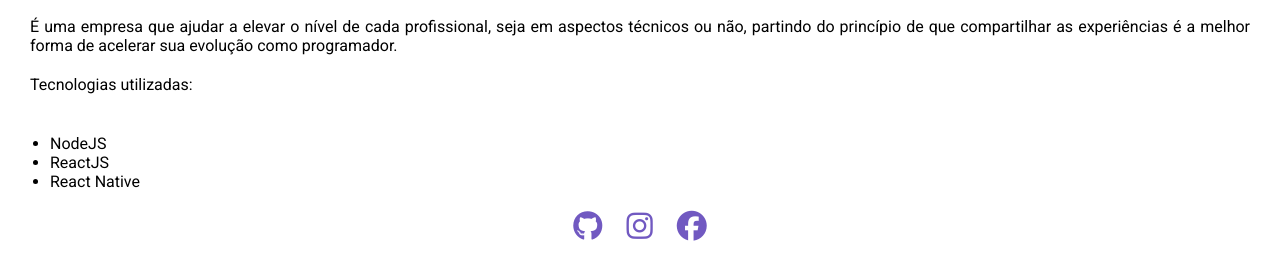
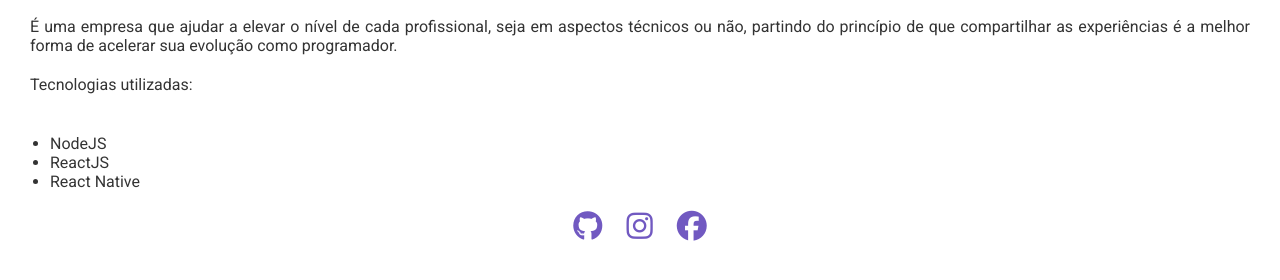
Before and after one commit to thiagogcv/bootcamp-rocketseat-launchbase-desafio-02, a plain HTML site: page 02-2-desafio/sobre.html in a window 1280 px wide. Shown: the part 358-638 px from the top of the page. Drawn offline with Linux system fonts and the light colour scheme.

Commit message:
Update styles.css
Co-Authored-By: Thiago Costa <thiagogcv@gmail.com>

```diff
--- a/02-2-desafio/styles.css
+++ b/02-2-desafio/styles.css
@@ -55,12 +55,15 @@ section h1 {
 section p{
     text-align: justify;
     margin: 20px 30px;
+    color: rgba(0, 0, 0, 0.8)
+
 }
 
 .lista{
     text-align: justify;
     margin: 0 30px;
     padding: 20px;
+    color: rgba(0, 0, 0, 0.8)
 }
 
 .logo-content img {
```
